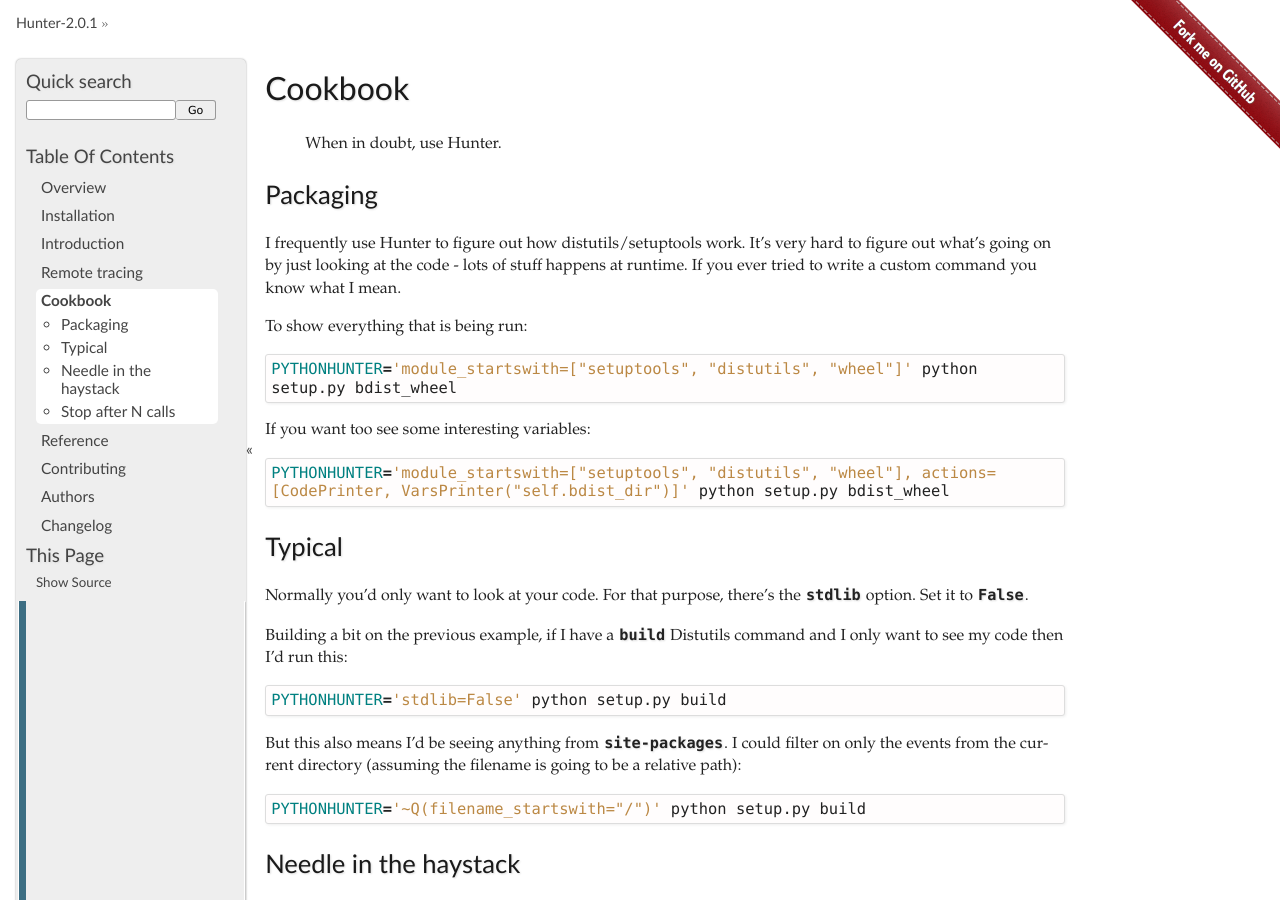
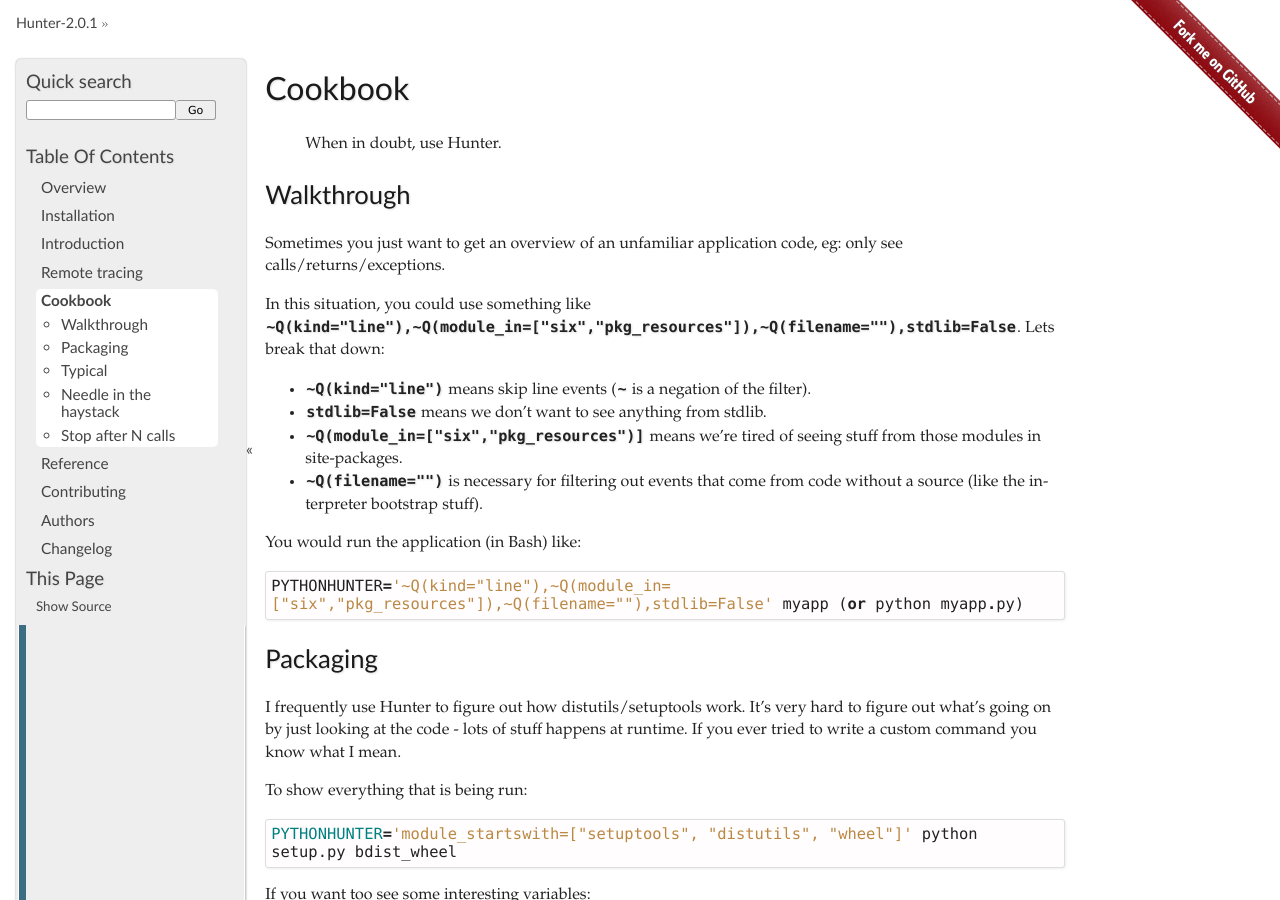
Before and after one commit to ionelmc/python-hunter, a Sphinx documentation site: the page built from docs/cookbook.rst, in a window 1280 px wide and 900 px high. Built offline with Sphinx 7.4.7, drawn with Linux system fonts in a browser that asks for light colours.

Commit message:
Add something in cookbook for #35.

```diff
--- a/docs/cookbook.rst
+++ b/docs/cookbook.rst
@@ -5,6 +5,24 @@
 .. epigraph::
 
     When in doubt, use Hunter.
+
+Walkthrough
+===========
+
+Sometimes you just want to get an overview of an unfamiliar application code, eg: only see calls/returns/exceptions.
+
+In this situation, you could use something like
+``~Q(kind="line"),~Q(module_in=["six","pkg_resources"]),~Q(filename=""),stdlib=False``. Lets break that down:
+
+* ``~Q(kind="line")`` means skip line events (``~`` is a negation of the filter).
+* ``stdlib=False`` means we don't want to see anything from stdlib.
+* ``~Q(module_in=["six","pkg_resources")]`` means we're tired of seeing stuff from those modules in site-packages.
+* ``~Q(filename="")`` is necessary for filtering out events that come from code without a source (like the interpreter
+  bootstrap stuff).
+
+You would run the application (in Bash) like::
+
+    PYTHONHUNTER='~Q(kind="line"),~Q(module_in=["six","pkg_resources"]),~Q(filename=""),stdlib=False' myapp (or python myapp.py)
 
 Packaging
 =========
```
